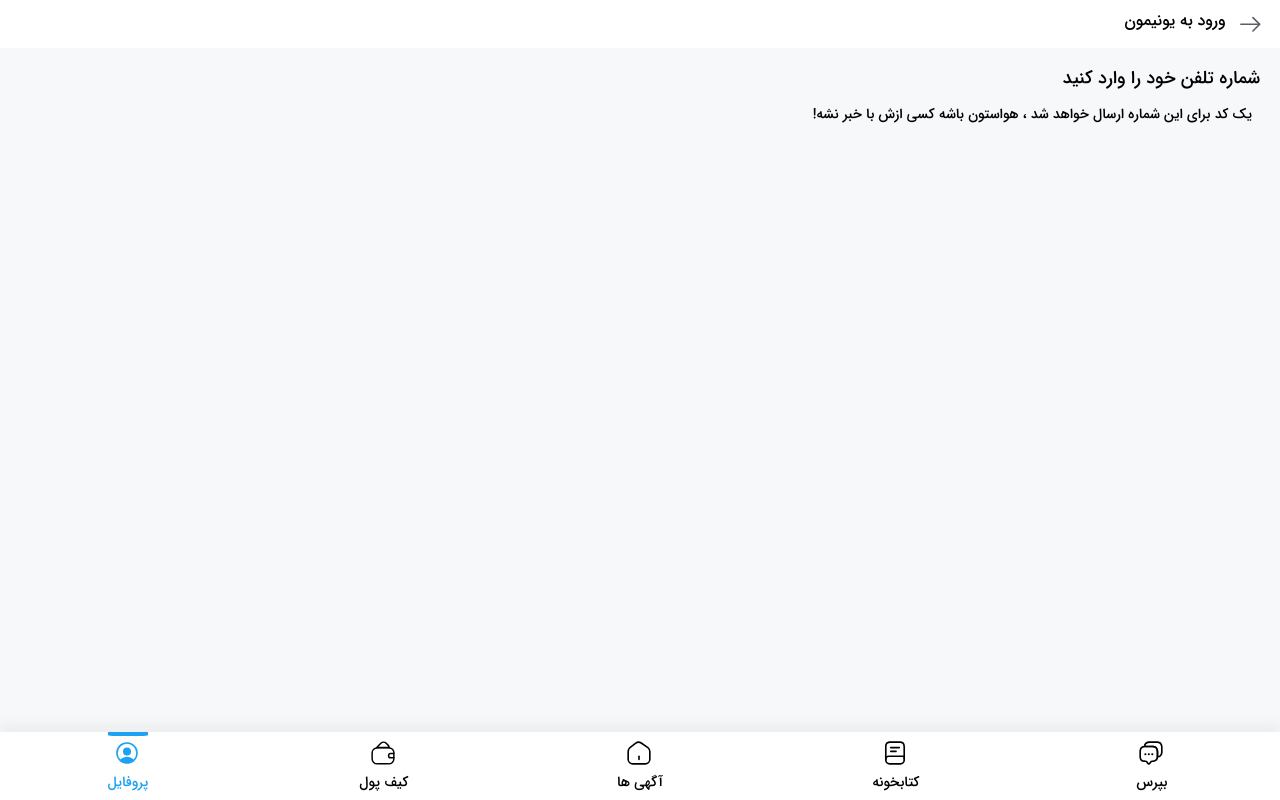
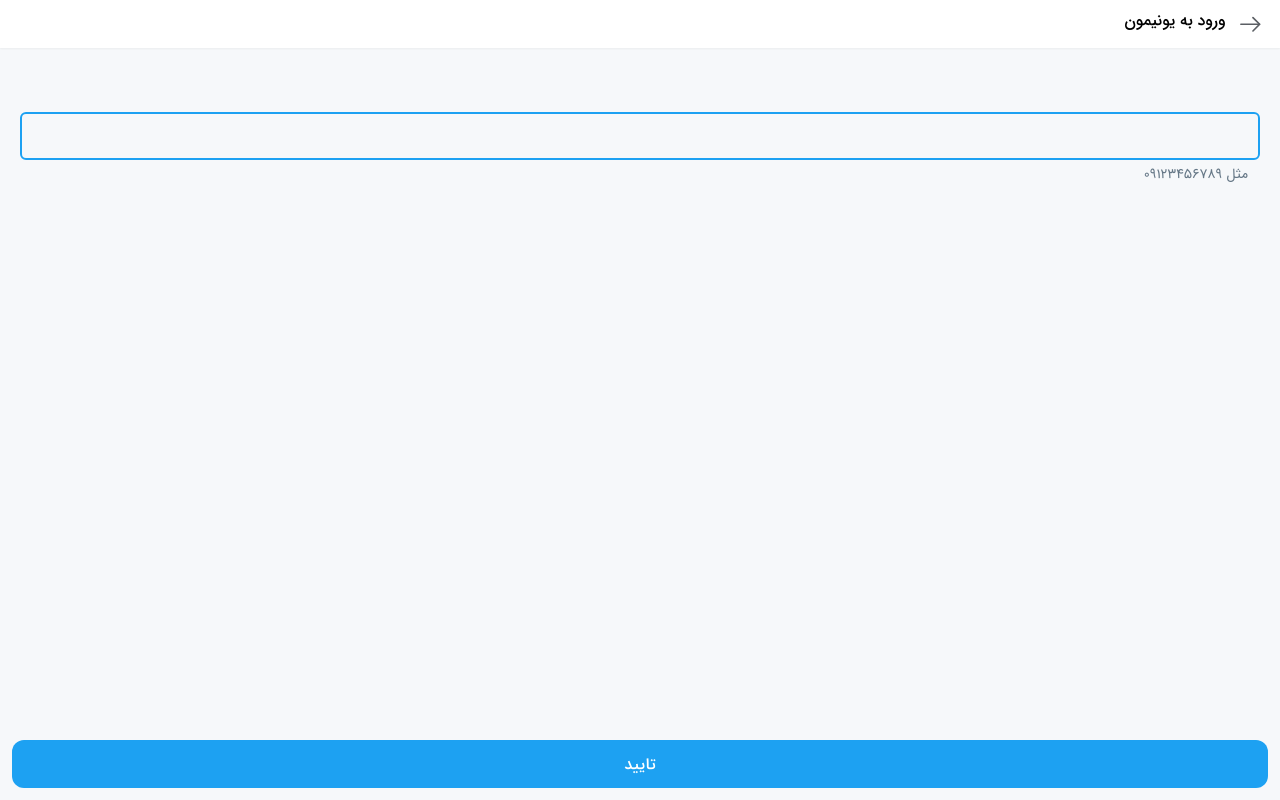
Before and after one commit to MrMohebi/unimun-client, a Next.js app: page /profile/login in a window 1280 px wide. Built offline with nearby package versions, Linux system fonts and the light colour scheme.

Commit message:
Login complete

```diff
--- a/components/common/Header/Header.tsx
+++ b/components/common/Header/Header.tsx
@@ -15,7 +15,7 @@ const Header = ({alignment, back, title, children}: Props) => {
 
     return (
         <div dir={'ltr'}
-            className={`w-full items-center flex bg-white px-3 h-12 overflow-hidden ${alignment === 'center' ? 'justify-center flex-row-reverse' : alignment === 'left' ? 'flex-row' : alignment === 'between' ? 'justify-between' : alignment === 'right' ? 'flex-row-reverse' : ''}`}>
+            className={`w-full items-center shadow-sm flex bg-white px-3 h-12 overflow-hidden ${alignment === 'center' ? 'justify-center flex-row-reverse' : alignment === 'left' ? 'flex-row' : alignment === 'between' ? 'justify-between' : alignment === 'right' ? 'flex-row-reverse' : ''}`}>
             {
                 back ?
                     <div className={'px-1'}>
--- a/components/view/Input/Input.tsx
+++ b/components/view/Input/Input.tsx
@@ -1,8 +1,37 @@
 import React from 'react';
 
-const Input = () => {
+interface Props {
+    id: string,
+    width: string,
+    borderColor: string,
+    wrapperClassname?: string,
+    dir?: string,
+    numOnly: boolean,
+    labelText?: string,
+    maxLength?: number
+}
+
+const Input = ({id, width, wrapperClassname, dir, numOnly, labelText, maxLength}: Props) => {
+
+
     return (
-        <div>
+        <div className={wrapperClassname ?? ''}>
+            <input onChange={(e) => {
+                if (numOnly && isNaN(parseInt(e.currentTarget.value[e.currentTarget.value.length - 1]))) {
+                    e.currentTarget.value = e.currentTarget.value.slice(0, e.currentTarget.value.length - 1)
+                }
+                if (maxLength && e.currentTarget.value.length > maxLength) {
+                    e.currentTarget.value = e.currentTarget.value.slice(0, e.currentTarget.value.length - 1)
+
+                }
+            }} dir={dir ? dir : 'rtl'} id={id}
+                   className={`w-${width} bg-transparent IranSans rounded-md border-2 border-primary h-12 outline-0 px-3`}/>
+            {labelText ?
+                <label dir={'rtl'} className={'IranSans text-textDark text-sm mr-3 mt-2'}
+                       htmlFor={id}>{labelText}</label>
+                :
+                null
+            }
 
         </div>
     );
--- /dev/null
+++ b/components/view/button/Button.tsx
@@ -0,0 +1,33 @@
+import React from 'react';
+
+
+interface Props {
+    className?: string,
+    bottomCenter?: boolean,
+    rippleColor?: string,
+    children?: any,
+}
+
+const Button = (props: Props) => {
+
+    const rippleEffect = (e: any) => {
+        let button = document.getElementById('rButton') as HTMLDivElement
+        let ripple = document.createElement('div')
+        ripple.className = 'ripple absolute'
+        ripple.style.backgroundColor = props.rippleColor ?? '#6e6e6e'
+        button.appendChild(ripple)
+        ripple.style.top = e.pageY - e.currentTarget.getBoundingClientRect().top + 'px'
+        ripple.style.left = e.pageX - e.currentTarget.getBoundingClientRect().left + 'px'
+        setTimeout(() => {
+            button.removeChild(ripple)
+        }, 600)
+    }
+    return (
+        <button id={'rButton'} onClick={rippleEffect}
+                className={`${props.className} relative outline-0 overflow-hidden`}>
+            {props.children}
+        </button>
+    );
+};
+
+export default Button;
--- a/pages/_app.tsx
+++ b/pages/_app.tsx
@@ -6,6 +6,7 @@ import Navbar from "../components/common/Navbar/Navbar";
 const Layouts = [
     {
         routes: ['', 'profile'],
+        except:['login'],
         component: <Navbar/>
     },
 
@@ -13,13 +14,12 @@ const Layouts = [
 
 function MyApp({Component, pageProps}: AppProps) {
     const router = useRouter()
-    console.log()
     return (
         <>
             <Component {...pageProps} />
             {
                 Layouts.map((ui,index) => {
-                    if (ui.routes.includes(router.pathname.split('/')[1])) {
+                    if (ui.routes.includes(router.pathname.split('/')[1]) && !router.pathname.includes(ui.except[0])) {
                         return (
                             <div key={index}>
                                 {ui.component}
--- a/pages/index.tsx
+++ b/pages/index.tsx
@@ -8,7 +8,6 @@ const Home: NextPage = () => {
         <title>Unimun</title>
         <meta name="description" content="Unimun" />
       </Head>
-
       <main>
       </main>
     </div>
--- a/pages/profile/login.tsx
+++ b/pages/profile/login.tsx
@@ -1,20 +1,51 @@
-import React from 'react';
+import React, {useEffect, useState} from 'react';
 import Header from "../../components/common/Header/Header";
+import Input from "../../components/view/Input/Input";
+import Button from "../../components/view/button/Button";
 
 const Login = () => {
+    const steps = [
+        {
+            title: 'شماره تلفن خود را وارد کنید',
+            description: 'یک کد برای این شماره ارسال خواهد شد ، هواستون باشه کسی ازش با خبر نشه!'
+        }
+    ]
+    const [currentStep, setStep] = useState(0)
+
+    useEffect(()=>{
+        setTimeout(()=>{
+            setStep(1)
+        },1000)
+    },[])
+
 
     return (
         <div dir={'rtl'} className={'w-full'}>
             <Header alignment={'right'} title={'ورود به یونیمون'} back={true}/>
             <div className={'w-full px-5 pt-4'}>
-                <span id={'login-title'} className={'IranSansMedium text-lg'}>شماره تلفن خود را وارد کنید</span>
+                <span id={'login-title'} className={'IranSansMedium text-lg'}>{steps[currentStep]?.title}</span>
                 <br/>
                 <div className={'px-2 mt-2'}>
-                    <span id={'login-description'} className={'IranSansMedium text-sm text-textSecondary'}>یک کد برای این شماره ارسال خواهد شد ، هواستون باشه کسی ازش با خبر نشه!</span>
+                    <span id={'login-description'}
+                          className={'IranSansMedium text-sm text-textSecondary'}>{steps[currentStep]?.description}</span>
                 </div>
+                <Input id={'1'} width={'full'} borderColor={'primary'} wrapperClassname={'mt-5  '}
+                       numOnly={false}
+                       dir={'ltr'} labelText={'مثل 09123456789'} maxLength={11}/>
+
 
             </div>
-
+            <div  className={'w-full px-3 flex flex-row items-center absolute bottom-2'}>
+                <div className={`${currentStep === 0? 'w-2/4 opacity-100 px-3':' opacity-0 w-0p h-0p  '} h-14 overflow-hidden  text-center transition-all float-right duration-500 `}>
+                    <span className={'IranSansMedium text-tiny'}>با ورود به <span
+                        className={'text-primary'}>یـونـیـمـون</span> ، <span
+                        className={'text-primary'}>شـرایـط</span> و <span
+                        className={'text-primary'}>قوانین حریم ‌خصوصی</span> را می‌ پذیرم</span>
+                </div>
+                <Button rippleColor={'rgba(255,255,255,0.62)'} className={`${currentStep === 0? 'w-2/4':'w-full'} bg-primary transition-all duration-500 h-12 rounded-xl`}>
+                    <span className={'text-md text-white IranSansMedium'}>تایید</span>
+                </Button>
+            </div>
         </div>
     );
 };
--- a/styles/globals.css
+++ b/styles/globals.css
@@ -43,6 +43,23 @@
   @apply bg-primary;
 }
 
+.ripple {
+  border-radius: 50%;
+  animation: ripple 0.5s forwards;
+  width: 1px;
+  height: 1px;
+  transform-origin: center;
+}
+
+@keyframes ripple {
+  from {
+    transform: scale(0);
+  }
+  to {
+    transform: scale(150);
+    opacity: 0;
+  }
+}
 html,
 body {
   padding: 0;
--- a/styles/globals.scss
+++ b/styles/globals.scss
@@ -4,6 +4,7 @@
 @import "navbar";
 @import "fonts";
 @import "icon";
+@import "ripple";
 
 
 
--- a/tailwind.config.js
+++ b/tailwind.config.js
@@ -5,8 +5,12 @@ module.exports = {
   ],
   theme: {
     extend: {
+      fontSize:{
+        tiny:'0.6em'
+      },
       spacing: {
         'nav': '68px',
+        '0p':'0%'
       },
       boxShadow: {
         'top': '0 35px 60px -15px rgba(0, 0, 0, 0.3)',
@@ -14,6 +18,7 @@ module.exports = {
       colors:{
         primary:'#1DA1F2',
         textBlack:'#292D32',
+        textDark:'#657786',
         background:'#F6F8FA'
       }
     },
```
Also changed, not shown: styles/ripple.css (added, +19 -0 lines), styles/ripple.scss (added, +17 -0 lines), 2 other files (tests, documents, lock files or other folders).
